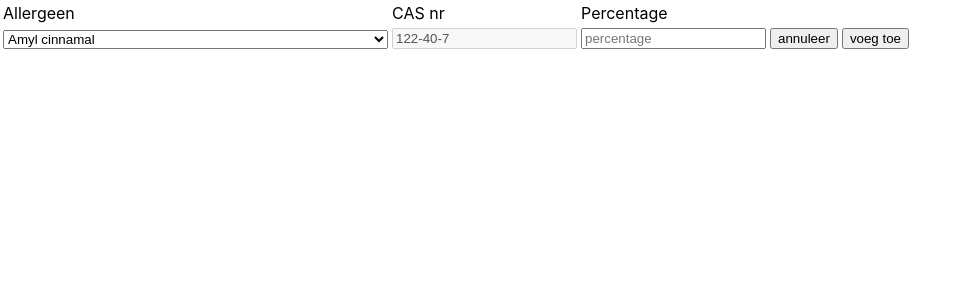
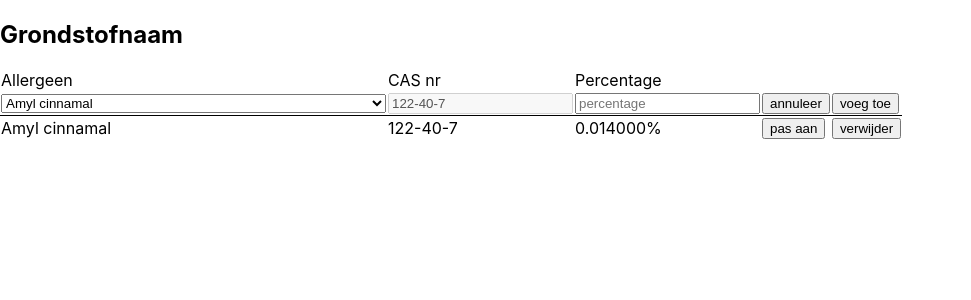
Before and after one commit to KvGasteren/parfum, a React (Create React App) app: page / in a window 1280 px wide. Shown: the top 300 px of the page, without its empty margins (0-971 px from the left). Built offline with nearby package versions, Linux system fonts and the light colour scheme.

Commit message:
add allergeninfo mockup to AddAllergen.jsx

```diff
--- a/src/components/AddAllergen.jsx
+++ b/src/components/AddAllergen.jsx
@@ -1,18 +1,26 @@
 import React, { useState } from 'react'
+/*
+  Allergens moeten als props worden meegegeven en aangepast worden met de handlers van de verschillende buttons
+  Alle allergens met een percentage eigenschap worden getoond in de grondstof
+  Dit is dus als het ware het grondstofdetailscherm
+*/
 import { allergens } from '../utilities/constants'
 
+
+
 const AddAllergen = () => {
-  // als dit vanuit een parfum gedaan wordt, dan kan je ook meteen een hoeveelheid toevoegen
-  // als je "los" een grondstof toevoegt, dan niet, maar alleen allergenen indien aanwezig
+
   const [allergen, setAllergen] = useState(allergens[0])
 
   const changeAllergen = (e) => {
     const allergenName = e.target.value
     setAllergen(allergens.find((a) => a.name === allergenName))
   }
+
   return (
     <div>
-      <table>
+      <h2>Grondstofnaam</h2>
+      <table style={{borderCollapse: "collapse"}}>
         <tbody>
           <tr>
             <td>Allergeen</td>
@@ -21,7 +29,7 @@ const AddAllergen = () => {
             <td></td>
             <td></td>
           </tr>
-          <tr>
+          <tr style={{borderBottom: "1px solid"}}>
             <td>
               <select value={allergen.name} onChange={changeAllergen}>
                 {allergens.map((a) => {
@@ -37,7 +45,21 @@ const AddAllergen = () => {
             <td><input placeholder='percentage' /></td>
             <td><button>annuleer</button></td>
             <td><button>voeg toe</button></td>
-          </tr>
+          </tr >
+          {allergens.map(a => {
+            if (a.percentage && a.percentage > 0) {
+              return (
+                <tr>
+                  <td>{a.name}</td>
+                  <td>{a.cas}</td>
+                  <td>{`${a.percentage.toFixed(6)}%`}</td>
+                  <td><button>pas aan</button></td>
+                  <td><button>verwijder</button></td>
+                </tr>
+              )
+            }
+            return null
+          })}
         </tbody>
       </table>
     </div>
--- a/src/utilities/constants.js
+++ b/src/utilities/constants.js
@@ -1,7 +1,9 @@
 export const allergens = [
   {
     name: "Amyl cinnamal",
-    cas: "122-40-7"
+    cas: "122-40-7",
+    percentage: 0.014
+
   },
   {
     name: "Benzyl alcohol",
```
